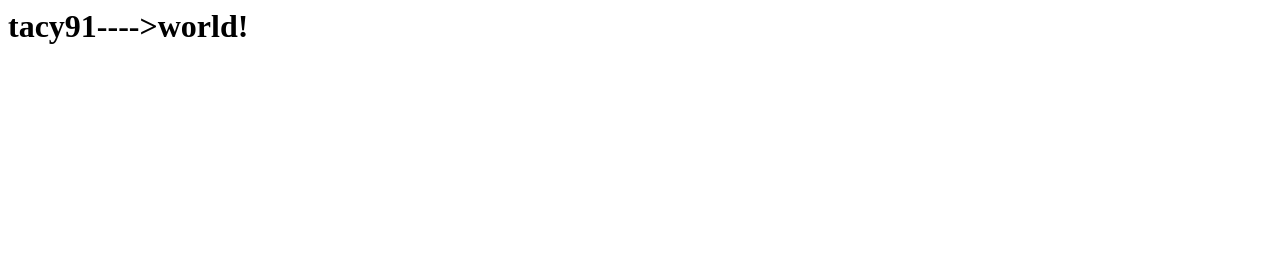
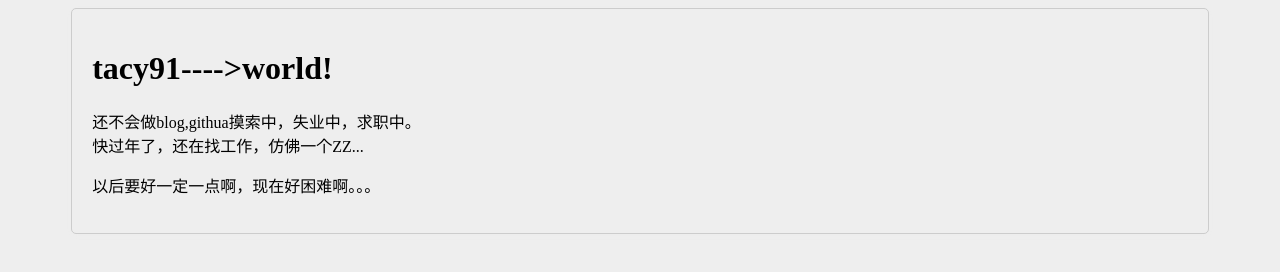
Before and after one commit to tacy91/tacy91.github.io, a plain HTML site: page index.html in a window 1280 px wide. Drawn offline with Linux system fonts and the light colour scheme.

Commit message:
edit1223
my page

```diff
--- a/index.html
+++ b/index.html
@@ -1,5 +1,22 @@
 <html>
+  <head>
+    <meta charset="UTF-8">
+	  <title>完全不能看的主页</title>
+    <style>
+      body{ background:#eee;}
+      .container{ width:90%; margin:0 auto; max-width:1200px; }
+      .borderBox{padding:20px; box-shadow: 0 2px 4px #ededed; border:#ccc 1px solid; border-radius:5px;}
+    </style>
+  </head>
   <body>
-    <h1>tacy91---->world!</h1>
+    <div class='container'>
+      <div class='borderBox'>
+        <h1>tacy91---->world!</h1>
+        <p>还不会做blog,githua摸索中，失业中，求职中。<br/>快过年了，还在找工作，仿佛一个ZZ...</p>
+        <p>以后要好一定一点啊，现在好困难啊。。。</p>
+      </div>
+
+    </div>
+
   </body>
 </html>
```
